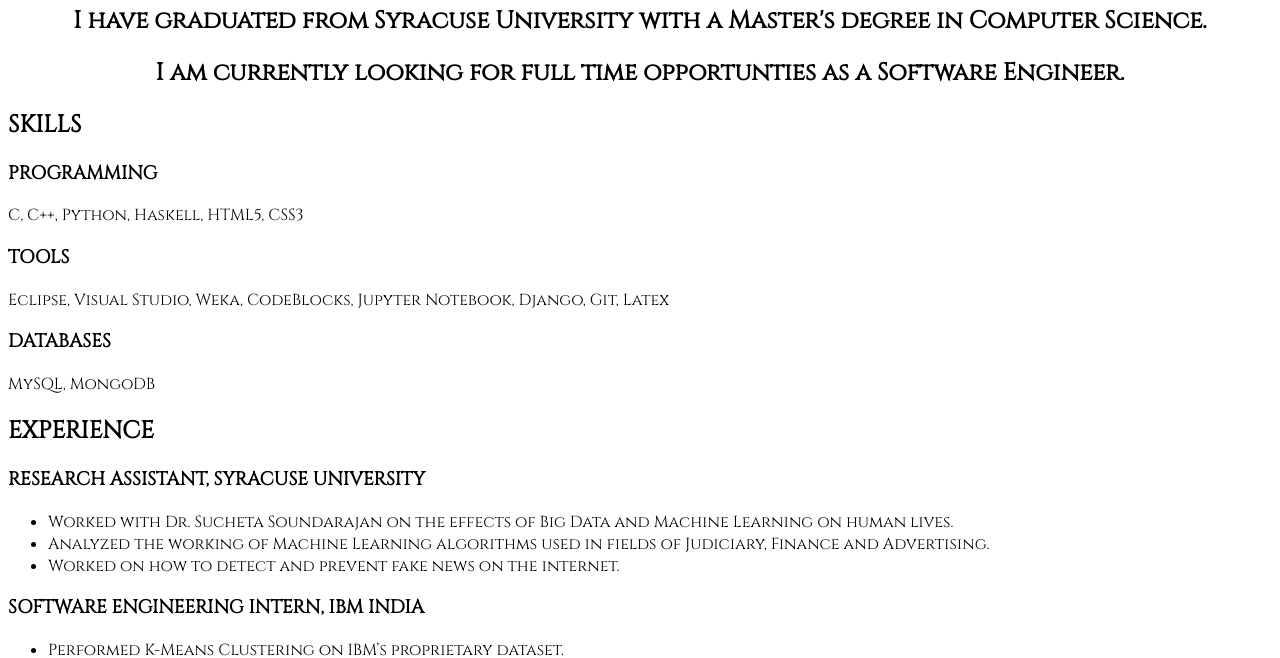
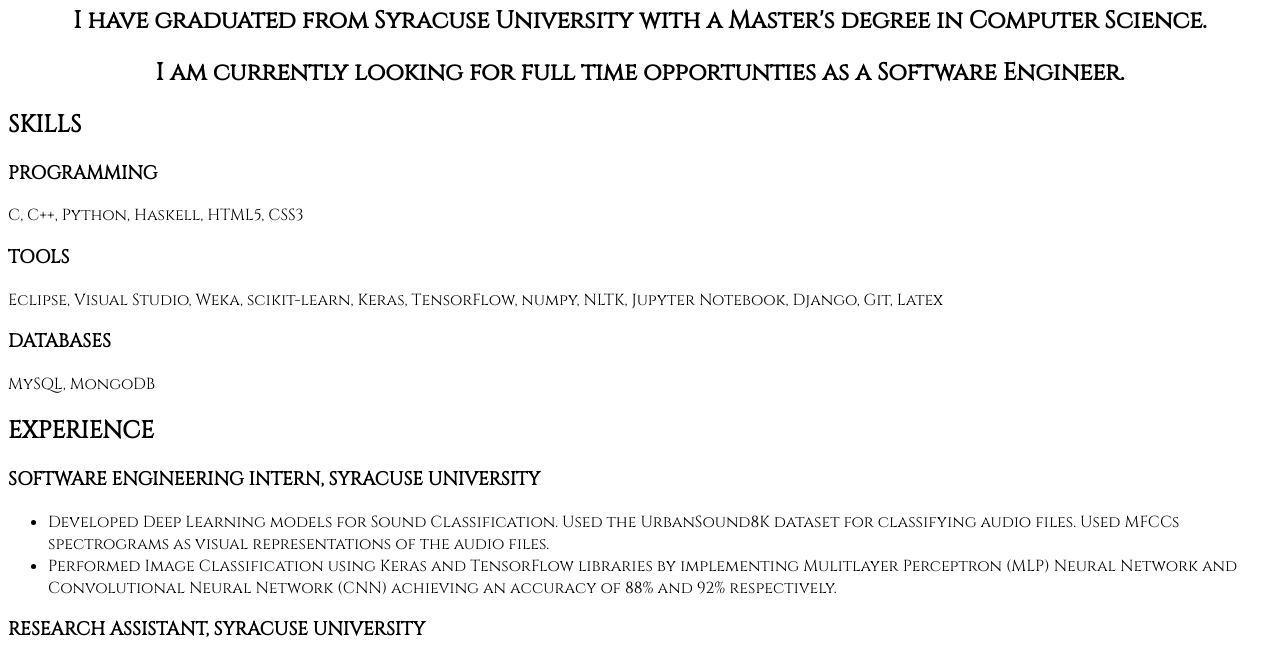
Before and after one commit to saurabh96/saurabh96.github.io, a plain HTML site: page index.html in a window 1280 px wide. Shown: the part 84-742 px from the top of the page. Drawn offline with Linux system fonts and the light colour scheme.

Commit message:
Update index.html

```diff
--- a/index.html
+++ b/index.html
@@ -19,10 +19,22 @@ Saurabh Pohnerkar
 <h3>PROGRAMMING</h3>
 C, C++, Python, Haskell, HTML5, CSS3
 <h3>TOOLS</h3>
-Eclipse, Visual Studio, Weka, CodeBlocks, Jupyter Notebook, Django, Git, Latex
+Eclipse, Visual Studio, Weka, scikit-learn, Keras, TensorFlow, numpy, NLTK, Jupyter Notebook, Django, Git, Latex
 <h3>DATABASES</h3>
 MySQL,  MongoDB
 	<h2> EXPERIENCE </h2>
+	<h3> SOFTWARE ENGINEERING INTERN, SYRACUSE UNIVERSITY </h3>
+	<ul>
+		<li>Developed Deep Learning models for Sound Classification. Used the
+		UrbanSound8K dataset for classifying audio files. Used MFCCs spectrograms
+		as visual representations of the audio files.
+		</li>
+		<li>
+		Performed Image Classification using Keras and TensorFlow libraries by
+		implementing Mulitlayer Perceptron (MLP) Neural Network and Convolutional Neural Network
+		(CNN) achieving an accuracy of 88% and 92% respectively.
+		</li>
+	</ul>
 	<h3> RESEARCH ASSISTANT, SYRACUSE UNIVERSITY </h3>
 	<ul>
 		<li> Worked with Dr. Sucheta Soundarajan on the effects of Big Data and Machine Learning on human lives.
```
